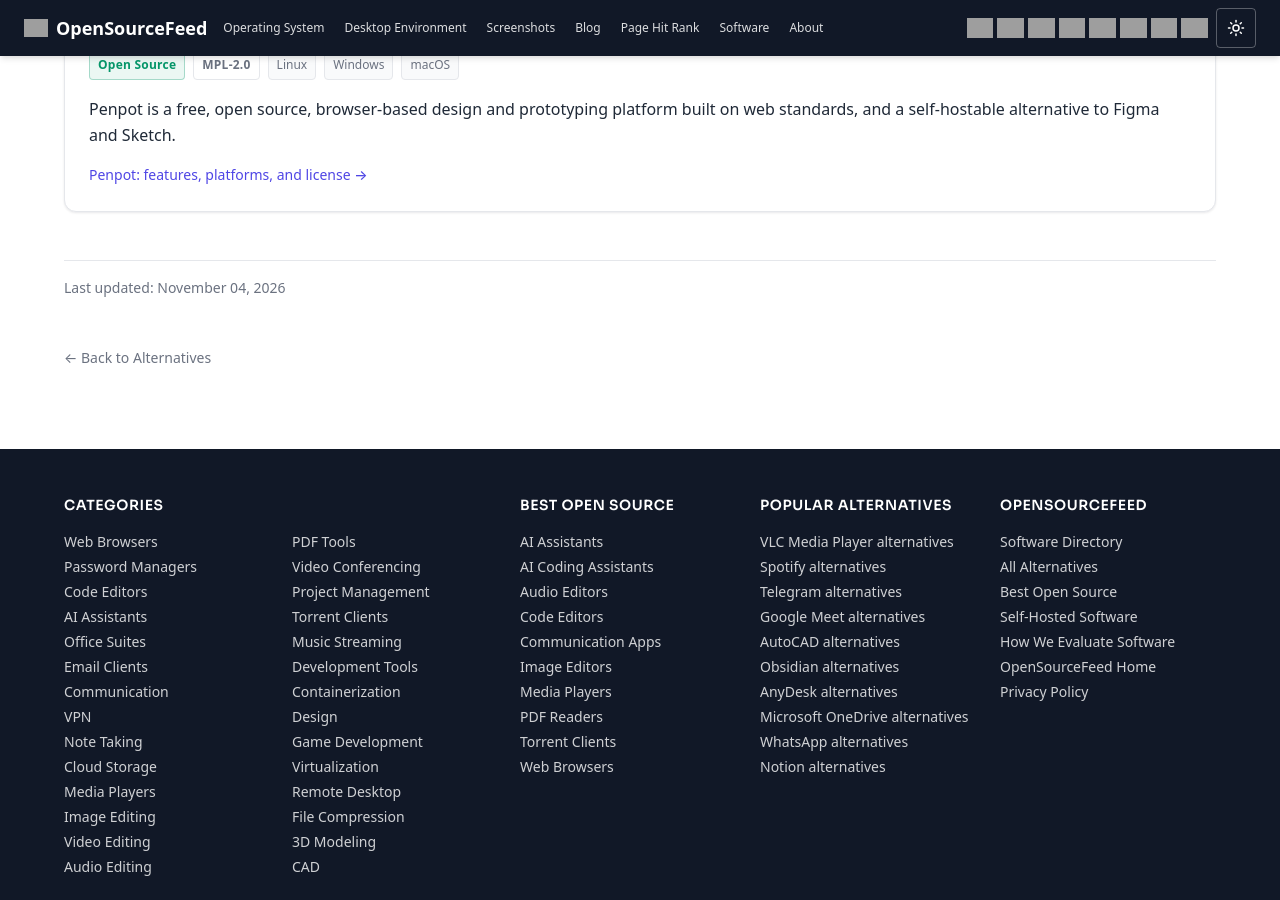
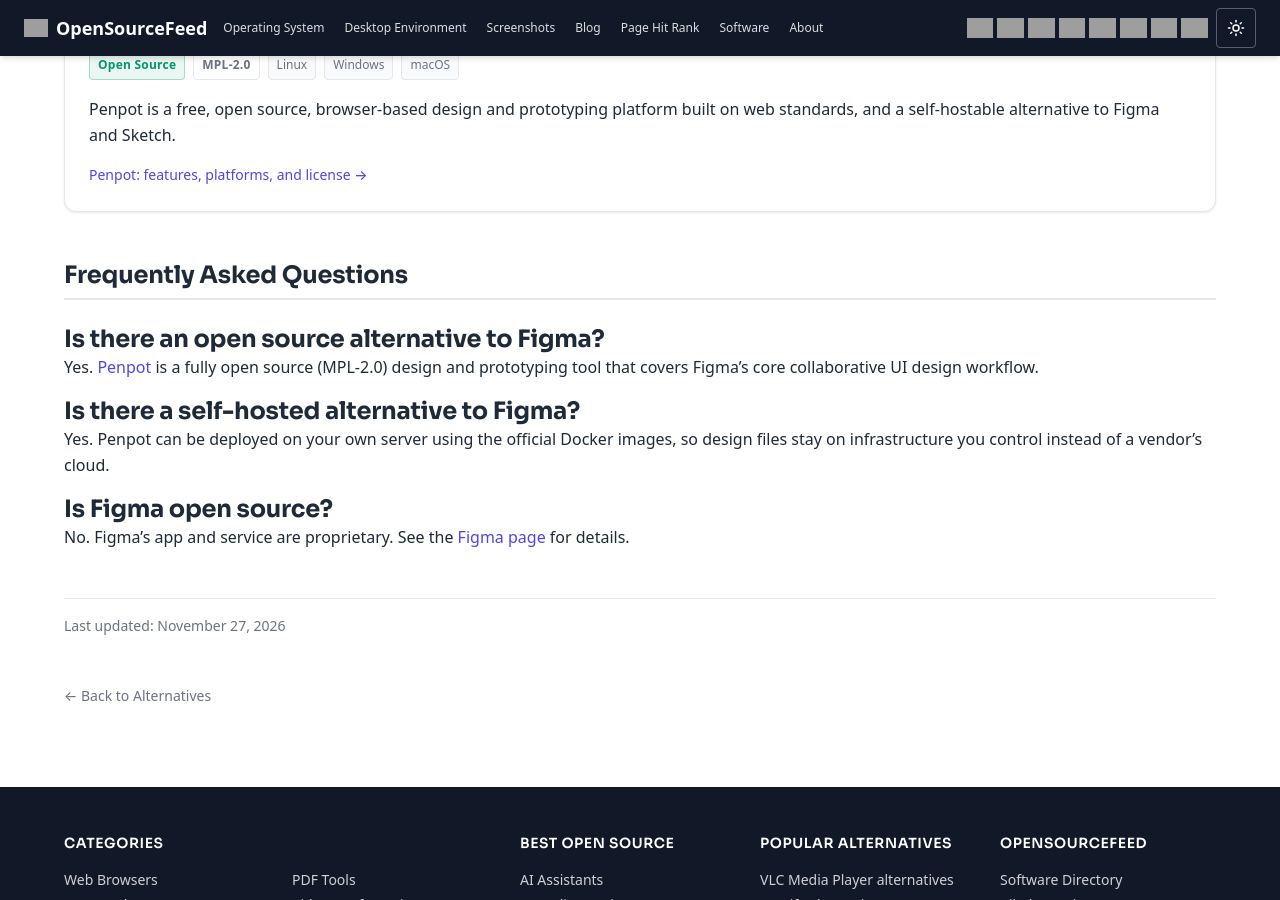
Before and after one commit to opensourcefeed/software, a Jekyll site: the page built from _alternatives/figma.md, in a window 1280 px wide and 900 px high, scrolled down 1246 px. Built offline with Jekyll 4.4.1, drawn with Linux system fonts in a browser that asks for light colours; some of the changed text lies outside the part shown.

Commit message:
Fix CTR and ranking gaps on three alternatives pages from Search Console data
- Spotify: lead seo_title with the brand name to match how the top query
  ("spotify open source alternative") is actually typed; it ranks on page
  1 already but was barely converting.
- VMware Workstation: add an FAQ answering two new high-impression query
  variants ("open source vmware alternative", "vmware alternative open
  source") that were ranking poorly and dragging the page's average
  position down, plus a related VMware Fusion question.
- Figma: add an FAQ targeting open-source-qualified queries ("open source
  figma alternative", "figma self hosted alternative") that rank far
  weaker than the generic "alternatives to figma" query despite matching
  our actual intent, following the same pattern as discord/spotify/vmware.

Co-Authored-By: Claude Sonnet 5 <noreply@anthropic.com>

```diff
--- a/_alternatives/figma.md
+++ b/_alternatives/figma.md
@@ -8,7 +8,14 @@ alternatives:
     best_for: "Collaborative UI design, hosted or self-hosted"
 description: "Best open source alternative to Figma. Free, self-hostable, browser-based design and prototyping tool built on open web standards."
 verdict: "[Penpot](/software/penpot/) is the open source alternative to Figma. It covers collaborative UI design and prototyping in the browser, stores designs in open formats, and can run on your own server."
-last_modified_at: 2026-11-04
+last_modified_at: 2026-11-27
+faq:
+  - question: "Is there an open source alternative to Figma?"
+    answer: "Yes. [Penpot](/software/penpot/) is a fully open source (MPL-2.0) design and prototyping tool that covers Figma's core collaborative UI design workflow."
+  - question: "Is there a self-hosted alternative to Figma?"
+    answer: "Yes. Penpot can be deployed on your own server using the official Docker images, so design files stay on infrastructure you control instead of a vendor's cloud."
+  - question: "Is Figma open source?"
+    answer: "No. Figma's app and service are proprietary. See the [Figma page](/software/figma/) for details."
 ---
 
 Switching from Figma to an open source alternative removes per-seat subscription costs and lets teams self-host their design files instead of relying solely on a vendor's cloud. Open source design tools built on open web standards like SVG and CSS keep your files in inspectable, portable formats rather than a proprietary binary format, and can be deployed on your own infrastructure for organizations with data residency requirements. For most collaborative interface design and prototyping workflows, this alternative covers Figma's core capabilities at no licensing cost.
```
Also changed, not shown: _alternatives/spotify.md (+2 -2 lines), _alternatives/vmware-workstation.md (+8 -1 lines).
